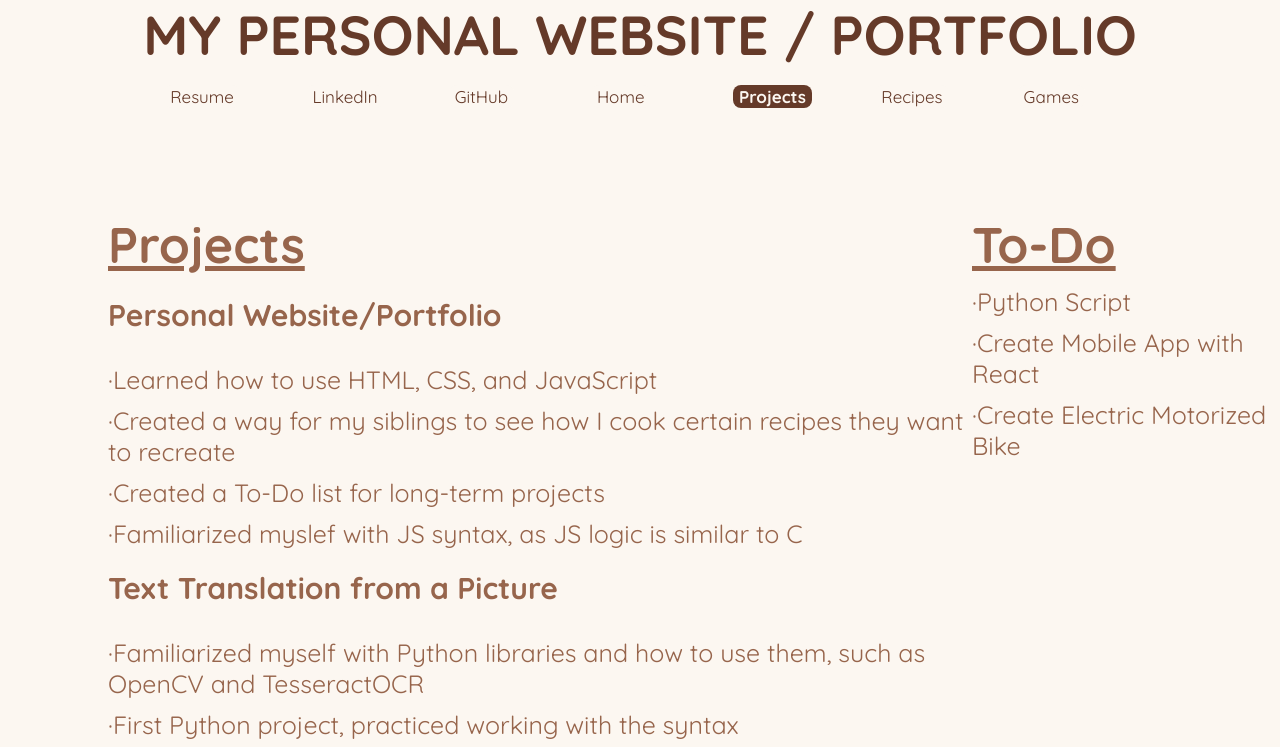
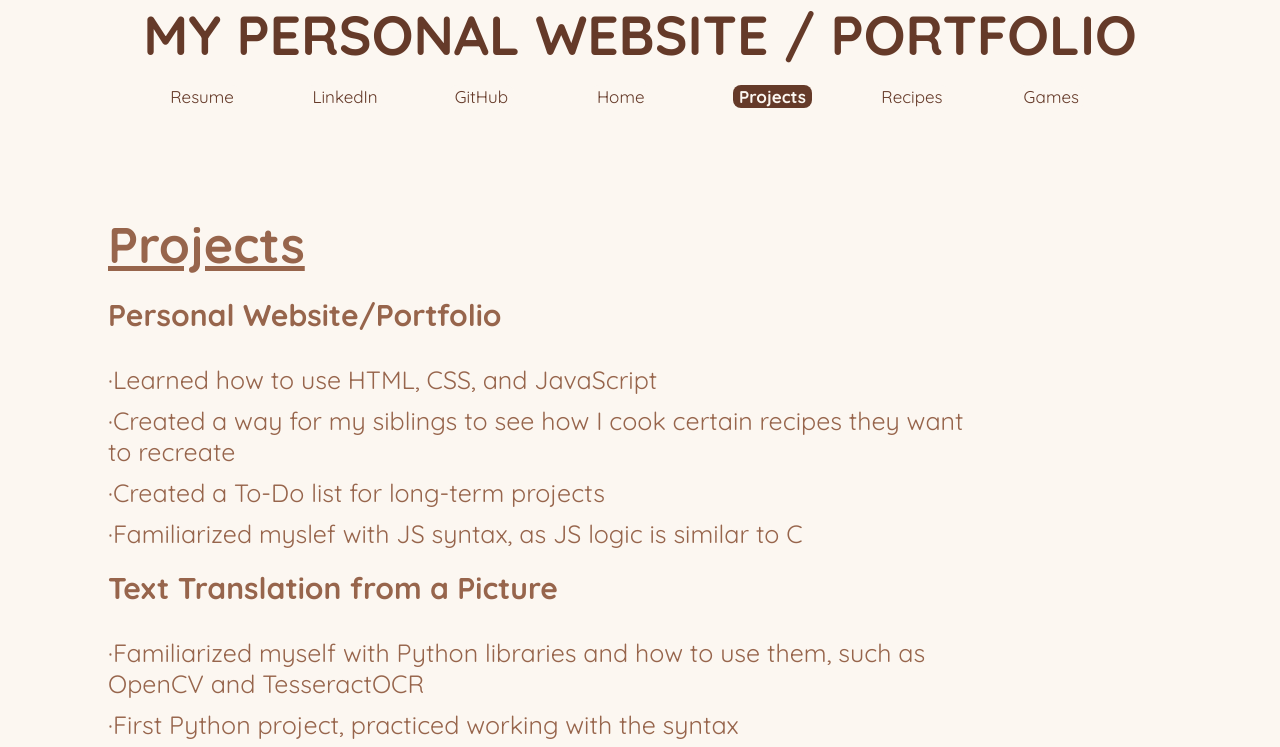
Before and after one commit to hung-o7/personal-website, a plain HTML site: page projects.html in a window 1280 px wide. Shown: the top 747 px of the page. Drawn offline with Linux system fonts and the light colour scheme.

Commit message:
Update projects.html

```diff
--- a/projects.html
+++ b/projects.html
@@ -147,18 +147,7 @@
 
                 </div>
                 <div>
-                    <p class="header">
-                        To-Do
-                    </p>
-                    <p class="bodypara">
-                        &#183;Python Script
-                    </p>
-                    <p class="bodypara">
-                        &#183;Create Mobile App with React
-                    </p>
-                    <p class="bodypara">
-                        &#183;Create Electric Motorized Bike
-                    </p>
+
                 </div>
             </div>
         </div>
```
